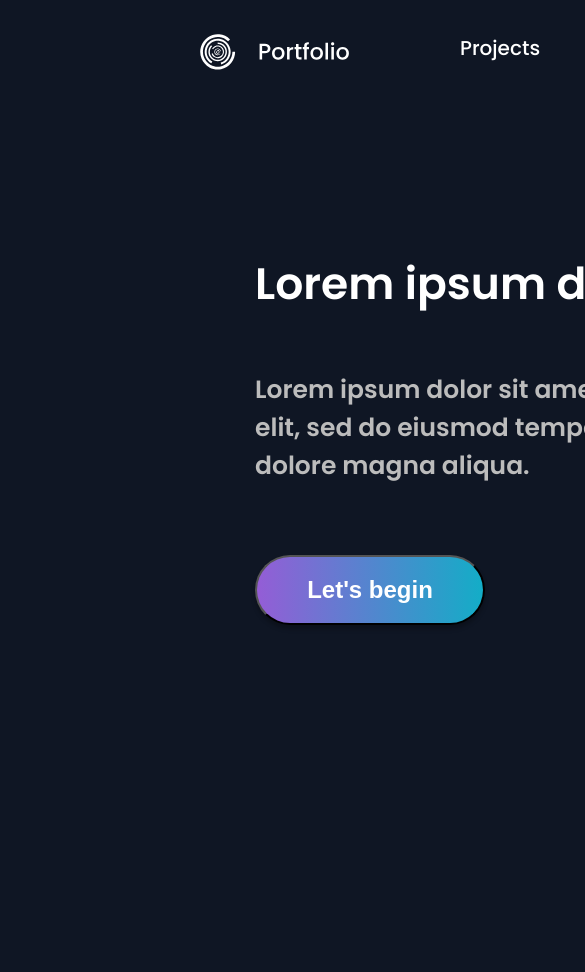
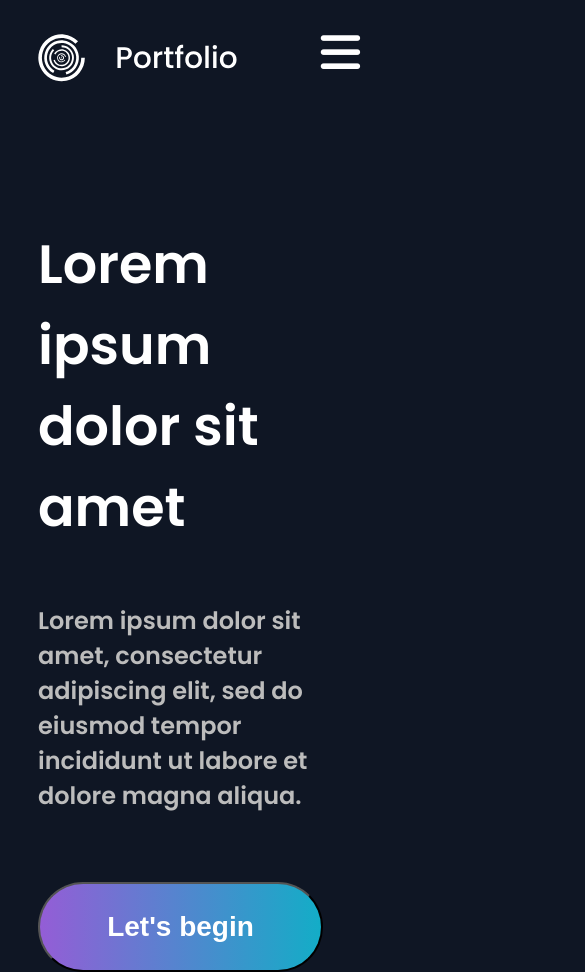
Before and after one commit to LauraNorkiene/assigment, a plain HTML site: page index.html in a window 390 px wide. Shown: the top 972 px of the page, 585 px wide, since content can reach past the window. Before the commit the page ends 908 px from the top, so only its background shows below. Drawn offline with Linux system fonts and the light colour scheme.

Commit message:
heropage

```diff
--- a/index.html
+++ b/index.html
@@ -2,6 +2,7 @@
 <html lang="en">
 
 <head>
+    <script src="https://kit.fontawesome.com/a8978bc2b6.js" crossorigin="anonymous"></script>
     <link rel="stylesheet" href="style.css">
     <link rel="preconnect" href="https://fonts.googleapis.com">
     <link rel="preconnect" href="https://fonts.gstatic.com" crossorigin>
@@ -18,11 +19,13 @@
             <div class="logo">
                 <a href="#"><img class="logo" src="assets/Logo.svg" alt="Logo"></a>
             </div>
-            <div class="menu">
+            <div>
+                <div class="burger"><i class="fa-solid fa-bars"></i></div>
+
                 <ul>
-                    <li><a href="#">Projects</a></li>
-                    <li><a href="#">Technologies</a></li>
-                    <li><a href="#">About me</a></li>
+                    <li class="menu"><a href="#">Projects</a></li>
+                    <li class="menu"><a href="#">Technologies</a></li>
+                    <li class="menu"><a href="#">About me</a></li>
                 </ul>
             </div>
             <div class="social">
--- a/style.scss
+++ b/style.scss
@@ -1,33 +1,41 @@
+$gradient: linear-gradient(270deg, #13ADC7 0%, #6978D1 66.67%, #945DD6 100%);
+
 body {
     background-color: #0F1624;
     background-image: url(assets/hero_img.svg);
     background-repeat: no-repeat;
-    background-size: 620px;
+    background-size: 770px;
     background-attachment: fixed;
-    background-position: left 685px top 95px;
+    background-position: left 870px top 130px;
     font-family: 'Poppins', sans-serif;
     color: white;
 
     .conteiner {
-        position: absolute;
         max-width: 1200px;
         height: 900px;
         left: 200px;
+        margin: 0 auto;
 
         header {
+            max-width: 100%;
+            margin: 0 auto;
             display: flex;
-            justify-content: space-between;
+            justify-content: space-around;
 
             .logo {
-                width: 150px;
+                width: 200px;
                 margin-top: 13PX;
             }
 
+            .burger {
+                display: none;
+            }
+
             .menu {
-                margin-left: 25px;
+                margin-left: 40px;
                 margin-top: 5px;
-                font-size: 20px;
-                text-indent: 45px;
+                font-size: 25px;
+                margin: 0 auto;
 
                 a {
                     text-decoration: none;
@@ -36,6 +44,8 @@ body {
 
                 a:hover {
                     border-bottom: 4px solid;
+                    border-image: $gradient;
+                    border-image-slice: 1;
                 }
             }
 
@@ -47,8 +57,13 @@ body {
                 }
 
                 .socialicon {
-                    padding-left: 100px;
                     margin-top: 10px;
+
+
+                }
+
+                .socialicon:hover {
+                    background-image: $gradient;
                 }
             }
 
@@ -56,32 +71,70 @@ body {
 
         .hearopage {
             margin-top: 135px;
-            margin-left: 55px;
             max-width: 655px;
 
 
             h1 {
-                font-size: 44px;
+                font-size: 54px;
             }
 
             p {
                 margin-top: 55px;
-                font-size: 25px;
+                font-size: 24px;
                 font-weight: bold;
                 color: #BCBCBC;
             }
 
             .button {
                 margin-top: 45px;
-                width: 230px;
-                height: 70px;
+                width: 285px;
+                height: 90px;
                 font-weight: 600;
-                font-size: 24px;
+                font-size: 28px;
                 color: white;
-                background: linear-gradient(270deg, #13ADC7 0%, #6978D1 66.67%, #945DD6 100%);
-                box-shadow: 0px 4px 4px rgba(0, 0, 0, 0.25);
+                background-image: $gradient;
                 border-radius: 83px;
+            }
+
+            .button:hover {
+                background-image: linear-gradient(rgba(24, 118, 159, 0.4) 0 0);
             }
         }
     }
 }
+
+@media (max-width: 900px) {
+    body {
+        background-position: left 455px top 95px;
+    }
+
+    .menu {
+        display: none;
+    }
+
+    body .conteiner header .burger {
+        display: inline;
+        position: absolute;
+        font-size: 45px;
+        top: 20px;
+        right: 30px;
+    }
+
+    body .conteiner header {
+        margin-left: 30px;
+        justify-content: space-between;
+    }
+
+
+    .socialicon {
+        display: none;
+    }
+
+    body .conteiner .hearopage {
+
+        margin-left: 30px;
+        margin-right: 30px;
+
+    }
+
+}
```
Also changed, not shown: 2022-07-17.png (added), Pagrindinis_ekranas.png (added), style.css, 1 other file.
